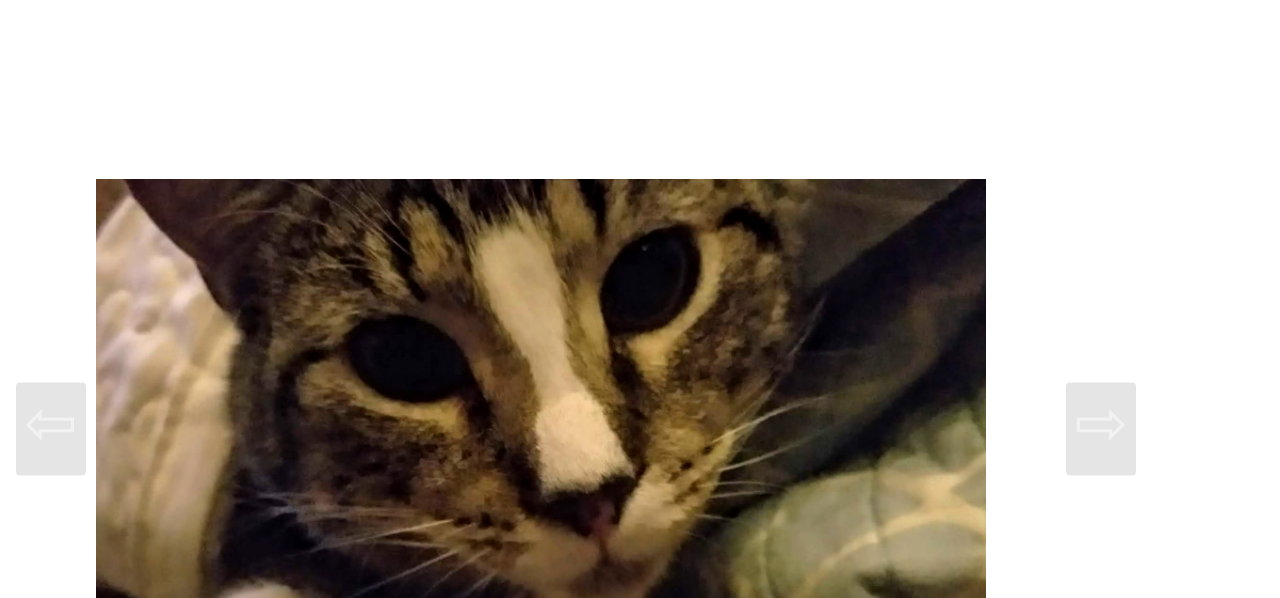
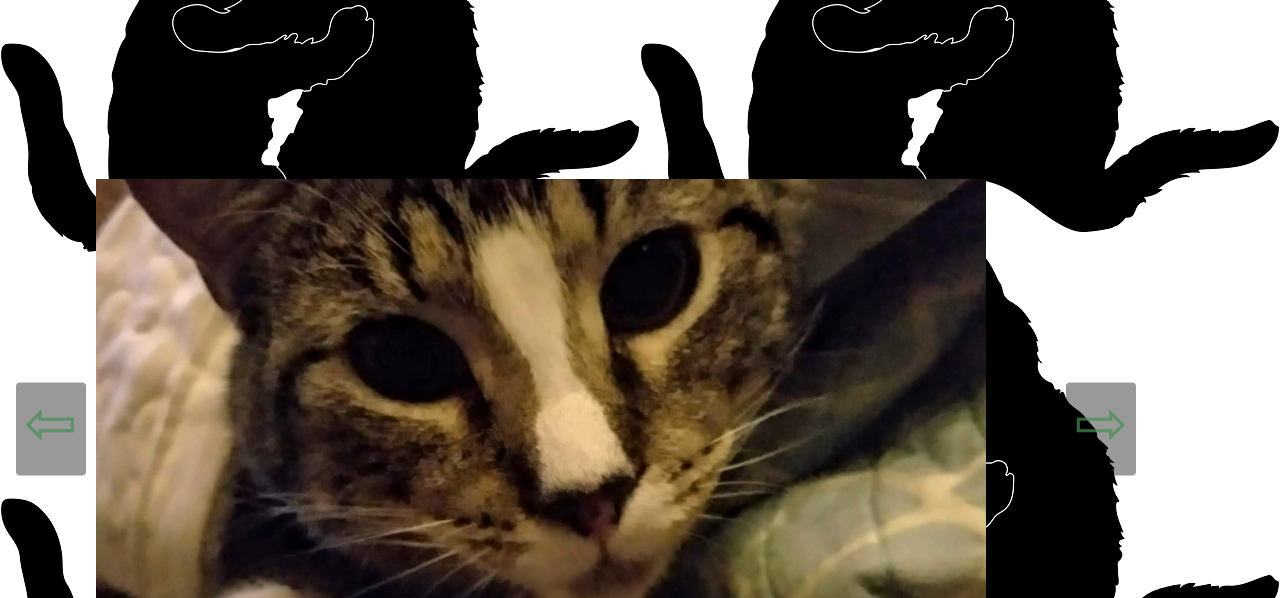
Before and after one commit to Jkuffler/FIR, a plain HTML site: page index.html in a window 1280 px wide. Shown: the part 202-800 px from the top of the page. Drawn offline with Linux system fonts and the light colour scheme.

Commit message:
background added and minor style adjustments

```diff
--- a/style.css
+++ b/style.css
@@ -4,7 +4,6 @@
 *, *::before, *::after {
 	box-sizing: border-box;
 	margin: 0;
-	background-image: 'catground.png';
 }
 
 * {
@@ -52,16 +51,16 @@
 	top: 50%;
 	z-index: 2;
 	transform: translateY(-50%);
-	color: rgba(255, 255, 255, .5);
+	color: rgba(68, 142, 83, 0.705);
 	cursor: pointer;
 	border-radius: .25rem;
 	padding: 0 .5rem;
-	background-color: rgba(0, 0, 0, .1);
+	background-color: rgba(0, 0, 0, .4);
 }
 
 .carousel-button:hover,
 .carousel-button:focus {
-	color: white;
+	color: rgba(48, 154, 55, 0.861);
 	background-color: rgba(0, 0, 0, .2)
 }
 
@@ -87,6 +86,9 @@ body {
   display: flex;
 	flex-direction: column;
 	justify-content: center;
+	background-image: url('catground.png');
+	background-repeat: repeat;
+	background-blend-mode: difference;
 }
 
 header {
```
